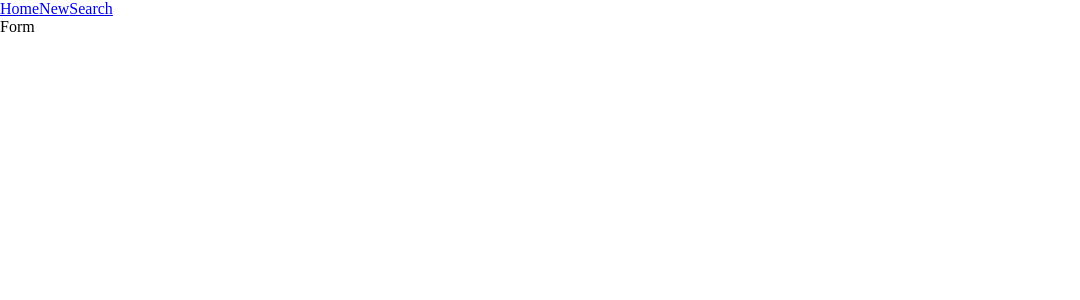
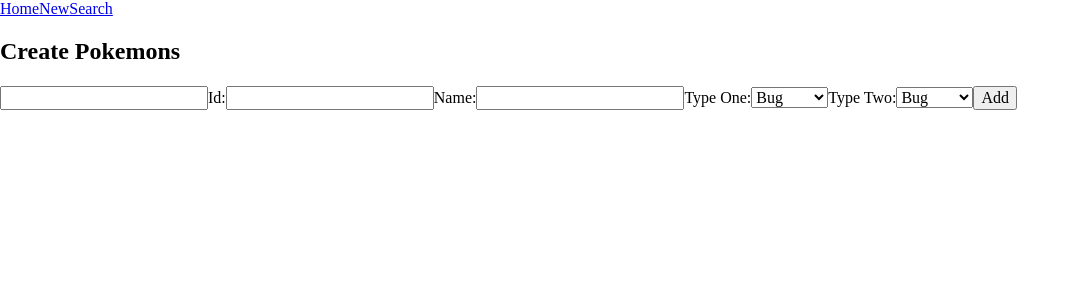
Before and after one commit to AnaIranzo/poke_app, a React (Create React App) app: page /new in a window 1280 px wide. Shown: the top 300 px of the page, without its empty margins (0-1080 px from the left). Built offline with nearby package versions, Linux system fonts and the light colour scheme.

Commit message:
add form

```diff
--- a/src/components/Main/Form/Form.jsx
+++ b/src/components/Main/Form/Form.jsx
@@ -1,7 +1,108 @@
-import React from "react";
+import React, { useContext } from 'react';
+
+import { listContext } from '../../../context/listContext';
+
+
 
 const Form = () => {
-  return <div>Form</div>;
+  const { setPokemonData} = useContext(listContext);
+
+
+const handleSubmit = (e) => {
+  e.preventDefault();
+
+    const id =e.target.id.value
+    const name= e.target.name.value
+    const front_default = e.target.image.value
+
+    let typeOne
+    for (let i = 0; i < 17; i++) {
+      if (e.target.typeOne[i].selected === true) {
+        typeOne = e.target.typeOne[i].value
+        break
+      }
+    }
+    let typeTwo
+    for (let i = 0; i < 17; i++) {
+      if (e.target.typeTwo[i].selected === true) {
+        typeTwo = e.target.typeTwo[i].value
+        break
+      }
+    }
+
+  const newPokemon = {
+    id,
+    name,
+    sprites: {front_default},
+    typeOne,
+    typeTwo
+  }
+
+  setPokemonData(pokemon => pokemon.concat(newPokemon));
+
+}
+  return <>
+  <h2>Create Pokemons</h2>
+  <form onSubmit={handleSubmit} className='container-form'>
+
+      <input type="number" id="id" name="id" required/>
+      <label htmlFor="id">Id:</label>
+      <input type="text" id="name" name="name" required/>
+      <label htmlFor="name">Name:</label>
+      <input type="text" id="image" name="image" required/>
+
+      <label htmlFor="one-select">Type One:</label>
+
+      <select name="typeOne" id="typeOne" required>
+
+          <option value="bug">Bug</option>
+          <option value="dark">Dark</option>
+          <option value="dragon">Dragon</option>
+          <option value="electric">Electric</option>
+          <option value="fairy">Fairy</option>
+          <option value="fighting">Fighting</option>
+          <option value="fire">Fire</option>
+          <option value="flying">Flying</option>
+          <option value="ghost">Ghost</option>
+          <option value="grass">Grass</option>
+          <option value="ground">Ground</option>
+          <option value="ice">Ice</option>
+          <option value="normal">Normal</option>
+          <option value="poison">Poison</option>
+          <option value="psychic">Psychic</option>
+          <option value="rock">Rock</option>
+          <option value="steel">Steel</option>
+      </select>
+
+      <label htmlFor="two-select">Type Two:</label>
+
+      <select name="typeTwo" id="typeTwo">
+
+          <option value="bug">Bug</option>
+          <option value="dark">Dark</option>
+          <option value="dragon">Dragon</option>
+          <option value="electric">Electric</option>
+          <option value="fairy">Fairy</option>
+          <option value="fighting">Fighting</option>
+          <option value="fire">Fire</option>
+          <option value="flying">Flying</option>
+          <option value="ghost">Ghost</option>
+          <option value="grass">Grass</option>
+          <option value="ground">Ground</option>
+          <option value="ice">Ice</option>
+          <option value="normal">Normal</option>
+          <option value="poison">Poison</option>
+          <option value="psychic">Psychic</option>
+          <option value="rock">Rock</option>
+          <option value="steel">Steel</option>
+          <option value="water">Water</option>
+      </select>
+      <input type="submit" value="Add" />
+    </form>
+
+
+
+</>;
 };
 
 export default Form;
--- a/src/components/Main/ListaPokemon/ListCard/ListCard.jsx
+++ b/src/components/Main/ListaPokemon/ListCard/ListCard.jsx
@@ -3,17 +3,23 @@
 
 
 const Listcard = (props) => {
-
-  let types = props.data.types.length
   let typeOne
   let typeTwo
-  if (types === 1) {
-    typeOne = props.data.types[0].type.name
+  if (props.data.types) {
+    let types = props.data.types.length
 
+    if (types === 1) {
+      typeOne = props.data.types[0].type.name
+
+    }else{
+      typeOne = props.data.types[0].type.name
+      typeTwo = props.data.types[1].type.name
+    }
   }else{
-    typeOne = props.data.types[0].type.name
-    typeTwo = props.data.types[1].type.name
+    typeOne = props.typeOne
+    typeTwo = props.typeTwo
   }
+
 
   return <div className="card-container">
     {props.data ? <><img src={props.data.sprites.front_default} alt=""  />
@@ -21,6 +27,7 @@
     <p>Nº {props.data.id}</p></> :''}
 
 
+
   </div>;
 };
 
--- a/src/components/Main/Main.jsx
+++ b/src/components/Main/Main.jsx
@@ -14,18 +14,23 @@
 
   const [data, setData] = useState('');
   //const [pokemonData, setPokemonData] = useState([]);
-  const {setPokemonData} = useContext(listContext);
+  const {pokemonData, setPokemonData} = useContext(listContext);
 
   useEffect(()=> {
-    async function getData(){
-      if (data !== '') {
+    const  getData = async () =>{
+
+      const pokeRepeat = pokemonData.map(pokemon => pokemon.name.includes(data));
+
+      if (data !== '' && !pokeRepeat.includes(true)) {
+
+
         try {
 
           const response = await axios.get(`https://pokeapi.co/api/v2/pokemon/${data}`);
           const json = response.data
 
-          //console.log(json);
-          //setPokemonData(json)
+          console.log(json);
+
 
           if (json.name) {
             setPokemonData(pokemon => pokemon.concat(json));
@@ -38,8 +43,10 @@
       }
 
     }
-    getData()
-  },[data,setPokemonData]);
+    getData();
+    // eslint-disable-next-line
+  },[data]);
+
 
   const handleForm = (e) =>{
     e.preventDefault();
```
Also changed, not shown: src/components/Main/Search/Search.jsx (line endings or trailing spaces).
